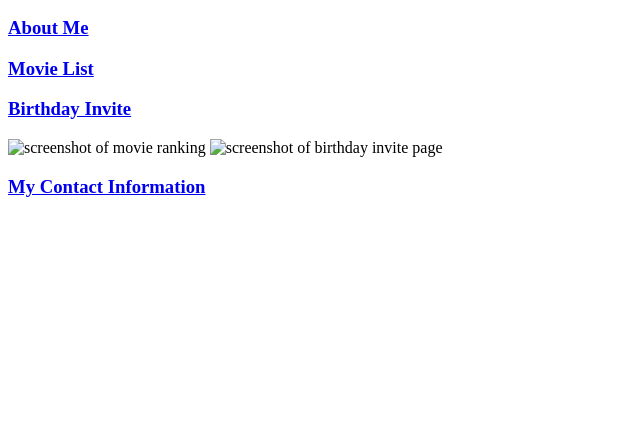
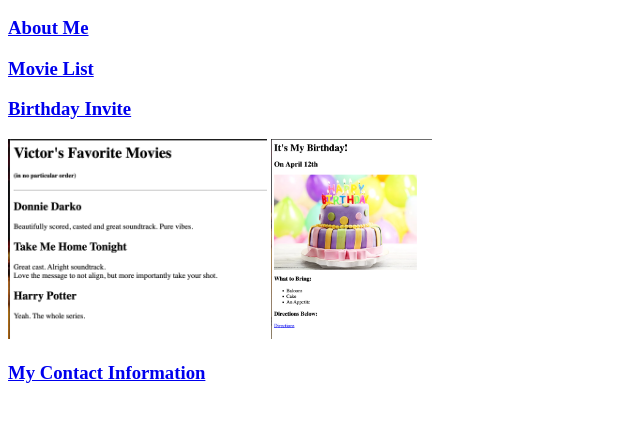
Before and after one commit to D3VTHSTVR/html-portfolio, a plain HTML site: page index.html in a window 1280 px wide. Shown: the part 110-532 px from the top of the page, without its empty margins (0-640 px from the left). Drawn offline with Linux system fonts and the light colour scheme; the site is published under a folder, as on GitHub Pages, so addresses that start at the root find nothing.

Commit message:
Update index.html

```diff
--- a/index.html
+++ b/index.html
@@ -25,27 +25,27 @@
 <!-- TODO 5: Add a link to the project pages -->
 
 <h3>
-    <a href="/public/movie-ranking.html">Movie List</a>
+    <a href="./public/movie-ranking.html">Movie List</a>
 </h3>
 
 
 <h3>
-    <a href="/public/birthday-invite.html">Birthday Invite</a>
+    <a href="./public/birthday-invite.html">Birthday Invite</a>
 </h3>
 
 <!-- TODO 6: Add images to show the project previews
 HINT for TODO 6: You can use the height attribute set to 200 to make the image smaller:
 https://developer.mozilla.org/en-US/docs/Web/HTML/Element/img#attr-height -->
 <img height="200"
-    src="/assets/images/movie-ranking.png"
+    src="./assets/images/movie-ranking.png"
     alt="screenshot of movie ranking">
 <img height="200"
-        src="/assets/images/birthday-invite.png"
+        src="./assets/images/birthday-invite.png"
         alt="screenshot of birthday invite page">
 
 <!-- TODO 7: Add the Contact Me and About Me page links -->
 <h3>
-    <a href="/public/contact.html">My Contact Information</a>
+    <a href="./public/contact.html">My Contact Information</a>
 </h3>
 
 </body>
```
